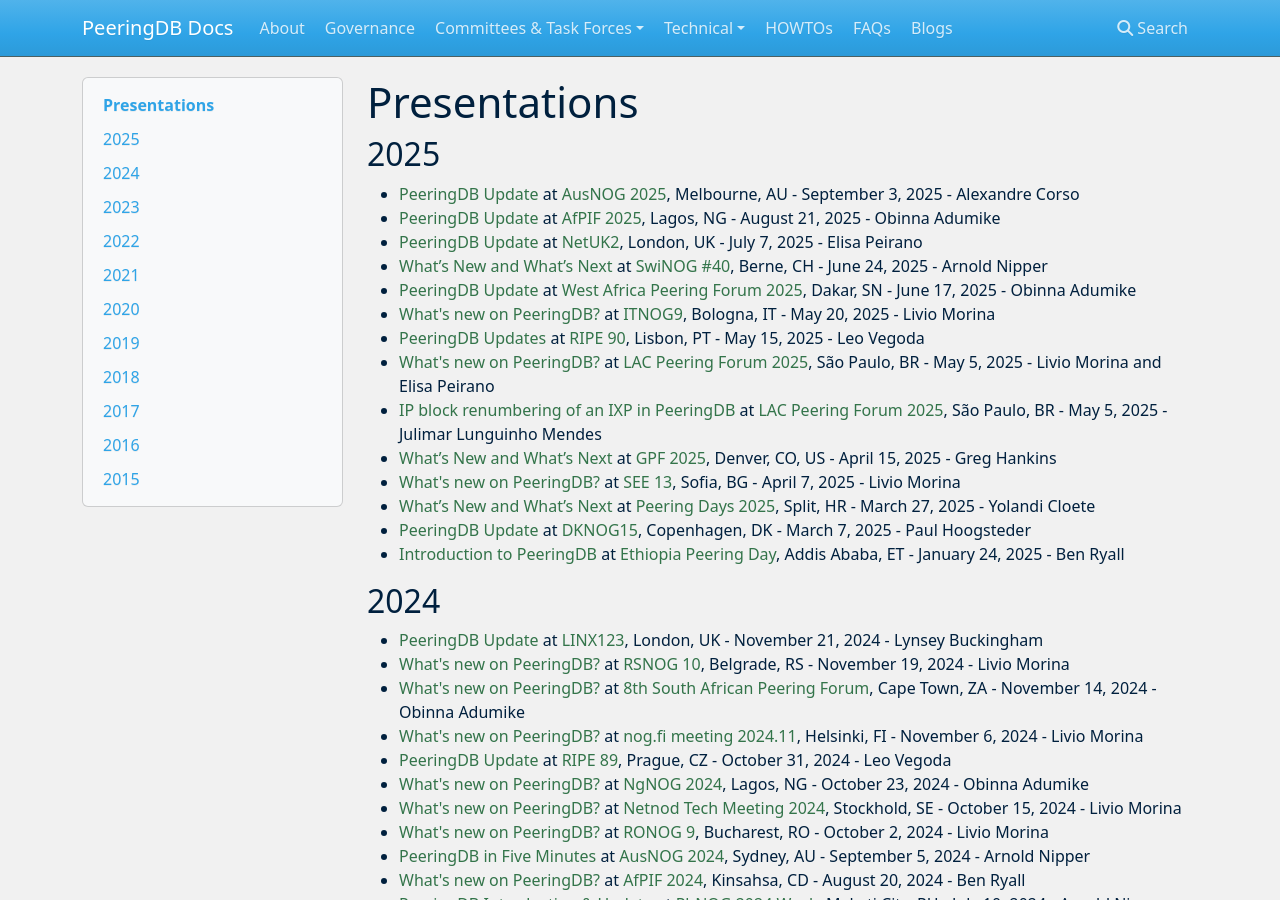
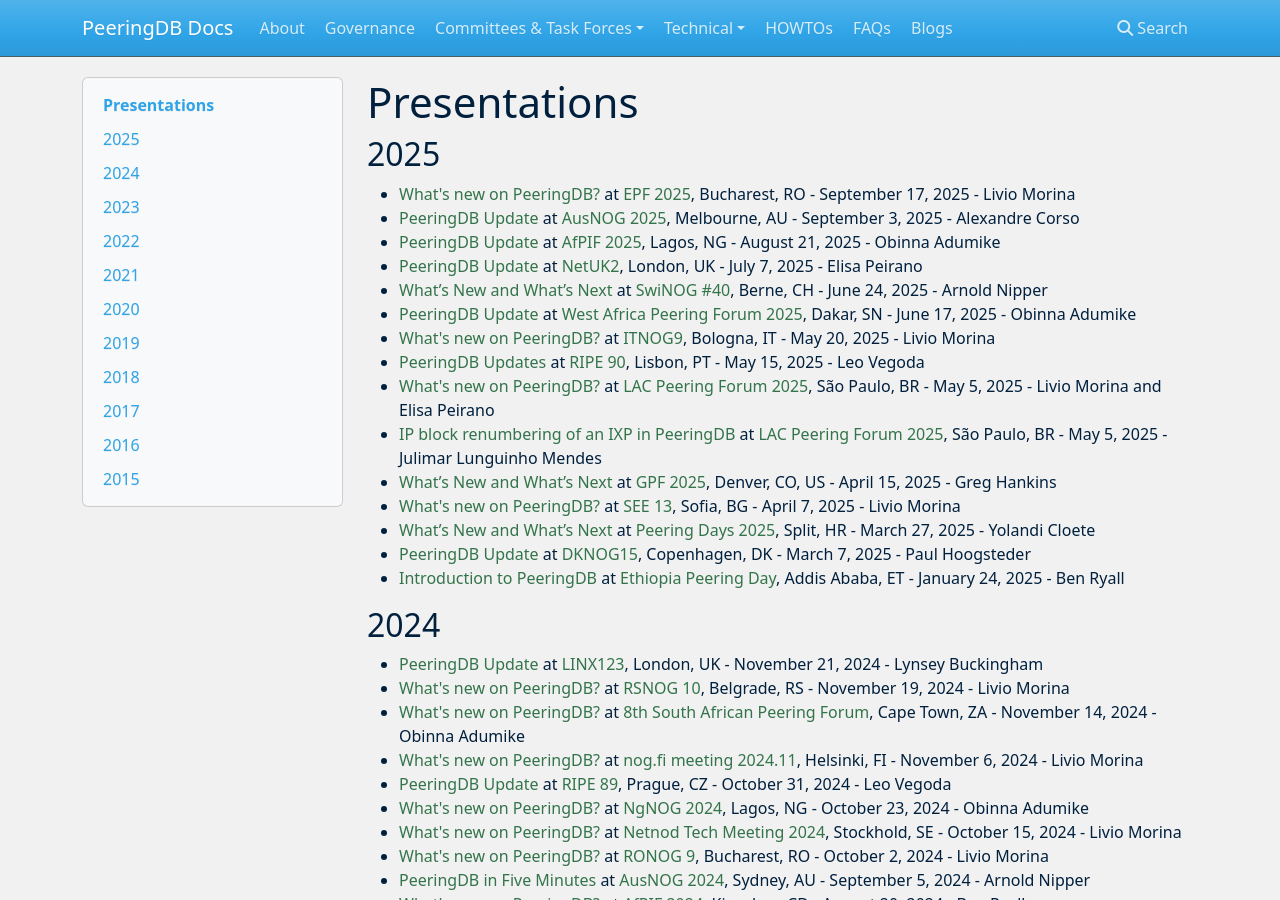
Before and after one commit to peeringdb/docs, an MkDocs documentation site: the page built from docs/presentations.md, in a window 1280 px wide and 900 px high. Built offline with MkDocs 1.6.1, drawn with Linux system fonts in a browser that asks for light colours; nearby versions of some CDN libraries.

Commit message:
Added Livio's EPF 2025 presentation.

```diff
--- a/docs/presentations.md
+++ b/docs/presentations.md
@@ -2,6 +2,7 @@
 
 ## 2025
 
+- [What's new on PeeringDB?](presentation/20250917_EPF2025_Livio_Morina.pdf) at [EPF 2025](https://peering-forum.eu/), Bucharest, RO - September 17, 2025 - Livio Morina
 - [PeeringDB Update](presentation/20250903_AusNOG2025_Alex_Corso.pdf) at [AusNOG 2025](https://www.ausnog.net/events/ausnog-2025/), Melbourne, AU - September 3, 2025 - Alexandre Corso
 - [PeeringDB Update](presentation/20250821_AfPIF2025_Obinna_Adumike.pdf) at [AfPIF 2025](https://www.afpif.org/afpif2025/), Lagos, NG - August 21, 2025 - Obinna Adumike
 - [PeeringDB Update](presentation/20250707_NetUK2_Elisa_Peirano.pdf) at [NetUK2](https://indico.netuk.org/event/2/timetable/#20250708.detailed), London, UK - July 7, 2025 - Elisa Peirano
```
